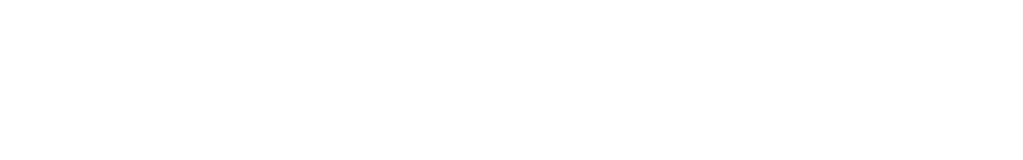
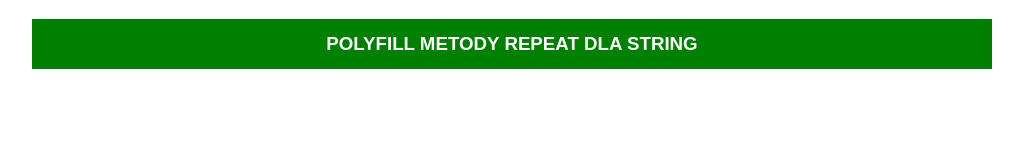
Before and after one commit to ivanfourth/bootcamprepo-week2, a website: page index.html in a window 1280 px wide. Shown: the whole page, without its empty margins (128-1151 px from the left). Drawn offline with Linux system fonts and the light colour scheme.

Commit message:
wykonano zadanie 1

```diff
--- a/css/styles.scss
+++ b/css/styles.scss
@@ -7,3 +7,18 @@
 @import "2-pages/pageParts/_mixins.scss";
 @import "2-pages/pageParts/_buttons.scss";
 /****/
+.wrapper {
+  width: 100%;
+  max-width: 960px;
+  margin: 0 auto;
+  position: relative;
+}
+.zad1 {
+  text-transform: uppercase;
+  color: #fff;
+  background: green;
+  width: 100%;
+  height: 50px;
+  line-height: 50px;
+  text-align: center;
+}
--- a/index.html
+++ b/index.html
@@ -8,7 +8,11 @@
     <link rel="stylesheet" type="text/css" href="css/styles.css">
   </head>
   <body>
-
+    <div class="wrapper">
+      <section class="zad1">
+        <h3>Polyfill metody repeat dla String</h3>
+      </section>
+    </div>
     <script type="text/javascript" src="js/jquery-3.1.1.min.js"></script>
     <script type="text/javascript" src="js/scripts.js"></script>
   </body>
--- a/js/scripts.js
+++ b/js/scripts.js
@@ -1,3 +1,17 @@
+//Zadanie nr 1
+(function() {
+
+  if(typeof String.prototype.repeat === "function" ) return; //Sprawdzenie typu obiektu (sprawdzenie metody czy itnieje sprawdzenie czy pod String.prototype istnieje jakaś funkcja)
+  String.prototype.repeat = function(count){
+    var output = "";
+    for(var i = 0; i<count; i++){
+      output += this.toString();
+    }
+    return output;
+  };
+})();
+
+//Zadanie nr 2
 function EventEmitter() {
     this.events = {};
 }
@@ -82,3 +96,5 @@ db.connect();
 setTimeout(function() {
     db.disconnect();
 }, 5000);
+
+//Koniec zadania nr 2
```
Also changed, not shown: css/4-min/styles.min.css, css/styles.css.
